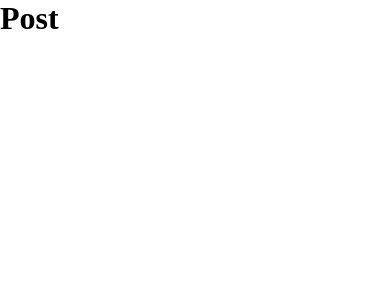
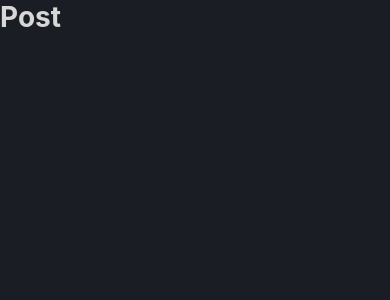
Before and after one commit to bruflor/ignite21-reactjs-challenge04-blog, a Next.js app: page /post/1 in a window 390 px wide. Shown: the top 300 px of the page. Built offline with nearby package versions, Linux system fonts and the light colour scheme.

Commit message:
common and basic styles

```diff
--- a/src/styles/globals.scss
+++ b/src/styles/globals.scss
@@ -4,4 +4,45 @@
   padding: 0;
 }
 
-// TODO
+:root {
+  --white: #ffffff;
+
+  --gray-100: #f8f8f8;
+  --gray-200: #d7d7d7;
+  --gray-300: #bbbbbb;
+  --gray-900: #1a1d23;
+
+  --magenta-500: #ff57b2;
+}
+
+@media (max-width: 1080px) {
+  html {
+    font-size: 93.75%;
+  }
+}
+@media (max-width: 720px) {
+  html {
+    font-size: 87.5%;
+  }
+}
+
+body {
+  background: var(--gray-900);
+  color: var(--gray-200);
+}
+
+body,
+input,
+textarea,
+select,
+button {
+  font: 400 1rem 'Inter', sans-serif;
+}
+button {
+  cursor: pointer;
+}
+
+a {
+  color: inherit;
+  text-decoration: none;
+}
```
Also changed, not shown: src/styles/common.module.scss (+10 -1 lines).
